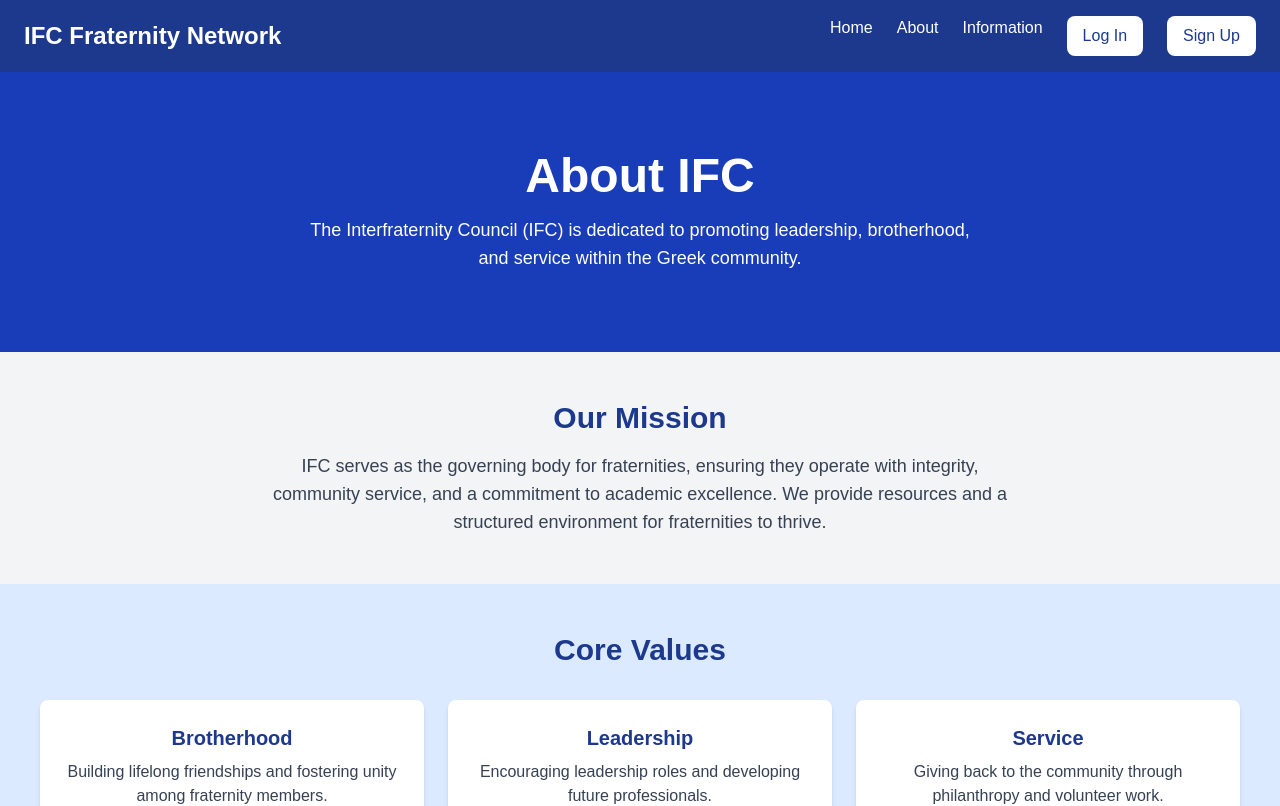
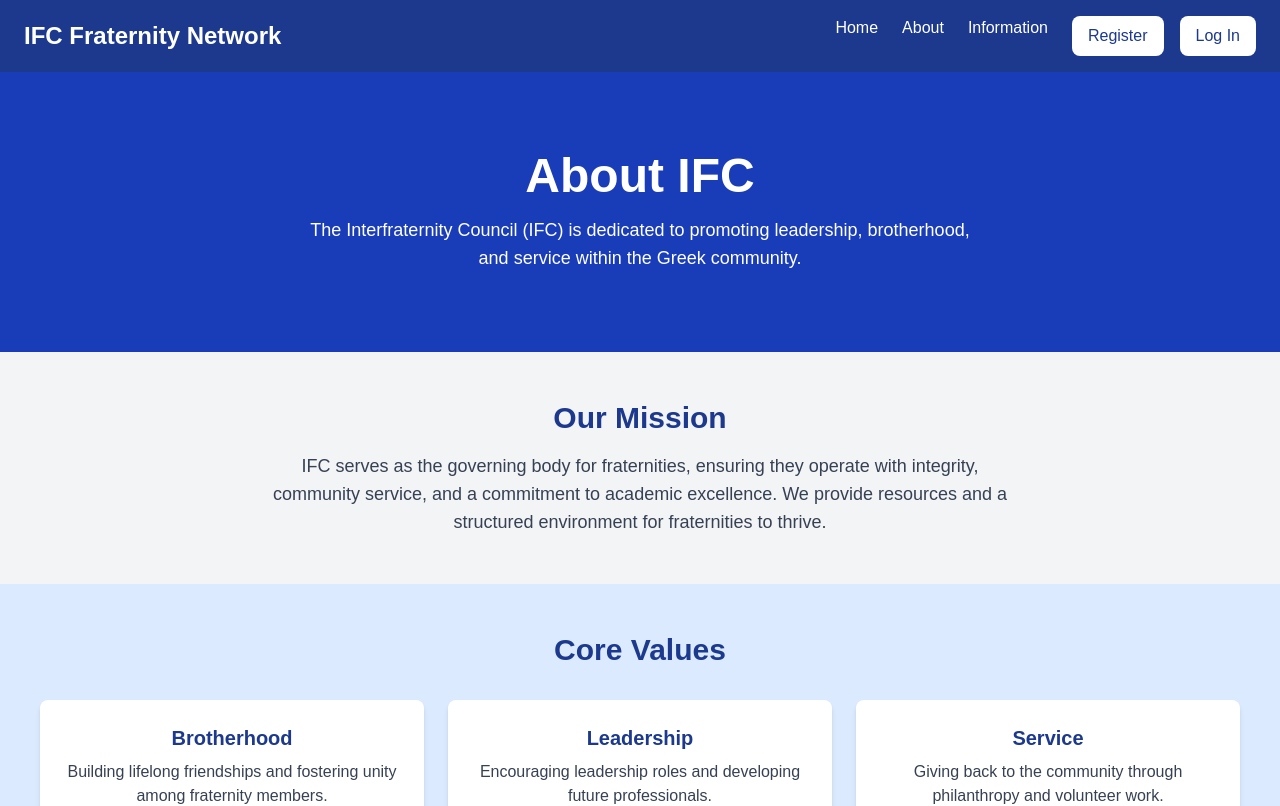
Before and after one commit to vesaun/Hermes, a Next.js app in the folder hermes_project/: page /about in a window 1280 px wide. Shown: the top 806 px of the page. Built offline with nearby package versions, Linux system fonts and the light colour scheme; no server answers.

Commit message:
google-auth

```diff
--- /dev/null
+++ b/hermes_project/app/api/auth/[...nextauth]/route.js
@@ -0,0 +1,47 @@
+import NextAuth from "next-auth";
+import GoogleProvider from "next-auth/providers/google";
+import { query } from "@/utils/database";
+
+
+
+
+const handler = NextAuth({
+    providers: [
+        GoogleProvider({
+            clientId: process.env.GOOGLE_ID,
+            clientSecret: process.env.GOOGLE_SECRET,
+        }),
+    ],
+    callbacks: {
+        async signIn({ profile }) {
+            try {
+                const existingUser = await query(
+                    "SELECT * FROM users WHERE google_id = ?",
+                    [profile.sub]
+                );
+
+                if (existingUser.length === 0) {
+                    // If user does not exist, insert into MySQL
+                    await query(
+                        "INSERT INTO users (google_id, email, created_at) VALUES (?, ?, NOW())",
+                        [profile.sub, profile.email]
+                    );
+                }
+                return true;
+            } catch (error) {
+                console.error("Error signing in:", error);
+                return false;
+            }
+        },
+        async session({ session }) {
+            const dbUser = await query("SELECT * FROM users WHERE email = ?", [session.user.email]);
+            if (dbUser.length > 0) {
+                session.user.id = dbUser[0].id;
+            }
+            return session;
+        },
+    },
+    secret: process.env.NEXTAUTH_SECRET,
+});
+
+export { handler as GET, handler as POST };
--- a/hermes_project/app/components/Nav.jsx
+++ b/hermes_project/app/components/Nav.jsx
@@ -1,9 +1,11 @@
 "use client";
 import { useState } from "react";
 import Link from "next/link";
+import { signIn, signOut, useSession } from "next-auth/react";
 
 export default function Navbar() {
   const [menuOpen, setMenuOpen] = useState(false);
+  const { data: session } = useSession();
 
   return (
     <nav className="bg-blue-900 text-white py-4 shadow-lg">
@@ -18,15 +20,35 @@ export default function Navbar() {
           <Link href="/" className="hover:text-gray-300">Home</Link>
           <Link href="/about" className="hover:text-gray-300">About</Link>
           <Link href="/information" className="hover:text-gray-300">Information</Link>
-          <Link href="/login" className="bg-white text-blue-900 px-4 py-2 rounded-lg hover:bg-gray-200">
-            Log In
-          </Link>
-          <Link href="/signup" className="bg-white text-blue-900 px-4 py-2 rounded-lg hover:bg-gray-200">
-            Sign Up
-          </Link>
-        </div>
 
 
+          {/* Conditionally Render Login/Logout */}
+          {session ? (
+            // If the user is logged in, show only ONE Sign Out button
+            <button
+              onClick={() => signOut()}
+              className="bg-red-600 text-white px-4 py-2 rounded-lg hover:bg-red-500 transition cursor-pointer"
+            >
+              Sign Out
+            </button>
+          ) : (
+            // If the user is NOT logged in, show both Register and Log In buttons
+            <div className="flex space-x-4">
+              <button
+                onClick={() => signIn("google", { callbackUrl: "/" })}
+                className="bg-white text-blue-900 px-4 py-2 rounded-lg hover:bg-gray-200 cursor-pointer"
+              >
+                Register
+              </button>
+              <button
+                onClick={() => signIn("google", { callbackUrl: "/" })}
+                className="bg-white text-blue-900 px-4 py-2 rounded-lg hover:bg-gray-200 cursor-pointer"
+              >
+                Log In
+              </button>
+            </div>
+          )}
+        </div>
       </div>
 
       {/* Mobile Menu */}
@@ -35,11 +57,102 @@ export default function Navbar() {
           <Link href="/" className="block py-2 hover:text-gray-300" onClick={() => setMenuOpen(false)}>Home</Link>
           <Link href="/about" className="block py-2 hover:text-gray-300" onClick={() => setMenuOpen(false)}>About</Link>
           <Link href="/information" className="block py-2 hover:text-gray-300" onClick={() => setMenuOpen(false)}>Information</Link>
-          <Link href="/login" className="block py-2 bg-white text-blue-900 px-4 py-2 mx-auto w-fit rounded-lg hover:bg-gray-200" onClick={() => setMenuOpen(false)}>
-            Log In
-          </Link>
+          {/* Mobile Log In Button */}
+          {session ? (
+            <button
+              onClick={() => signOut()}
+              className="block py-2 bg-red-600 text-white px-4 py-2 mx-auto w-fit rounded-lg hover:bg-red-500"
+            >
+              Sign Out
+            </button>
+          ) : (
+            <button
+              onClick={() => signIn("google", { callbackUrl: "/" })}
+              className="block py-2 bg-white text-blue-900 px-4 py-2 mx-auto w-fit rounded-lg hover:bg-gray-200"
+            >
+              Log In
+            </button>
+          )}
         </div>
       )}
     </nav>
   );
 }
+
+
+// "use client";
+// import { useState } from "react";
+// import Link from "next/link";
+// import { signIn, signOut, useSession } from "next-auth/react";
+
+
+// export default function Navbar() {
+//   const [menuOpen, setMenuOpen] = useState(false);
+//   const { data: session } = useSession();
+
+
+//   return (
+//     <nav className="bg-blue-900 text-white py-4 shadow-lg">
+//       <div className="container mx-auto flex justify-between items-center px-6">
+//         {/* Logo */}
+//         <Link href="/" className="text-2xl font-bold">
+//           IFC Fraternity Network
+//         </Link>
+
+
+//         {/* Desktop Menu */}
+//         <div className="hidden md:flex space-x-6">
+//           <Link href="/" className="hover:text-gray-300">Home</Link>
+//           <Link href="/about" className="hover:text-gray-300">About</Link>
+//           <Link href="/information" className="hover:text-gray-300">Information</Link>
+
+
+//           {/* Conditionally Render Login/Logout */}
+//           {session ? (
+//             <button
+//               onClick={() => signOut()}
+//               className="bg-red-600 text-white px-4 py-2 rounded-lg hover:bg-red-500 transition"
+//             >
+//               Sign Out
+//             </button>
+//           ) : (
+//             <button
+//               onClick={() => signIn("google", { callbackUrl: "/" })}
+//               className="bg-white text-blue-900 px-4 py-2 rounded-lg hover:bg-gray-200"
+//             >
+//               Log In
+//             </button>
+//           )}
+//         </div>
+//       </div>
+
+
+//       {/* Mobile Menu */}
+//       {menuOpen && (
+//         <div className="md:hidden bg-blue-800 text-center py-4">
+//           <Link href="/" className="block py-2 hover:text-gray-300" onClick={() => setMenuOpen(false)}>Home</Link>
+//           <Link href="/about" className="block py-2 hover:text-gray-300" onClick={() => setMenuOpen(false)}>About</Link>
+//           <Link href="/information" className="block py-2 hover:text-gray-300" onClick={() => setMenuOpen(false)}>Information</Link>
+
+
+//           {/* Mobile Log In Button */}
+//           {session ? (
+//             <button
+//               onClick={() => signOut()}
+//               className="block py-2 bg-red-600 text-white px-4 py-2 mx-auto w-fit rounded-lg hover:bg-red-500"
+//             >
+//               Sign Out
+//             </button>
+//           ) : (
+//             <button
+//               onClick={() => signIn("google", { callbackUrl: "/" })}
+//               className="block py-2 bg-white text-blue-900 px-4 py-2 mx-auto w-fit rounded-lg hover:bg-gray-200"
+//             >
+//               Log In
+//             </button>
+//           )}
+//         </div>
+//       )}
+//     </nav>
+//   );
+// }
--- /dev/null
+++ b/hermes_project/app/components/SessionProvider.js
@@ -0,0 +1,6 @@
+"use client";
+import { SessionProvider } from "next-auth/react";
+
+export default function Provider({ children }) {
+    return <SessionProvider>{children}</SessionProvider>;
+}
--- a/hermes_project/app/layout.jsx
+++ b/hermes_project/app/layout.jsx
@@ -1,5 +1,6 @@
 import { Geist, Geist_Mono } from "next/font/google";
 import "./globals.css";
+import SessionProvider from "./components/SessionProvider";
 
 const geistSans = Geist({
   variable: "--font-geist-sans",
@@ -22,7 +23,9 @@ export default function RootLayout({ children }) {
       <body
         className={`${geistSans.variable} ${geistMono.variable} antialiased`}
       >
-        {children}
+        <SessionProvider>
+          {children}
+        </SessionProvider>
       </body>
     </html>
   );
--- /dev/null
+++ b/hermes_project/utils/database.js
@@ -0,0 +1,20 @@
+import mysql from "mysql2/promise";
+
+const pool = mysql.createPool({
+    host: process.env.DB_HOST,
+    user: process.env.DB_USER,
+    password: process.env.DB_PASSWORD,
+    database: process.env.DB_NAME,
+    port: process.env.DB_PORT,
+    waitForConnections: true,
+    connectionLimit: 10,
+    queueLimit: 0,
+    connectTimeout: 60000 // Increase timeout to 60s
+});
+
+export const query = async (sql, params) => {
+    const [results] = await pool.execute(sql, params);
+    return results;
+};
+
+export default pool;
```
Also changed, not shown: hermes_project/app/page.jsx (+86 -0 lines).
